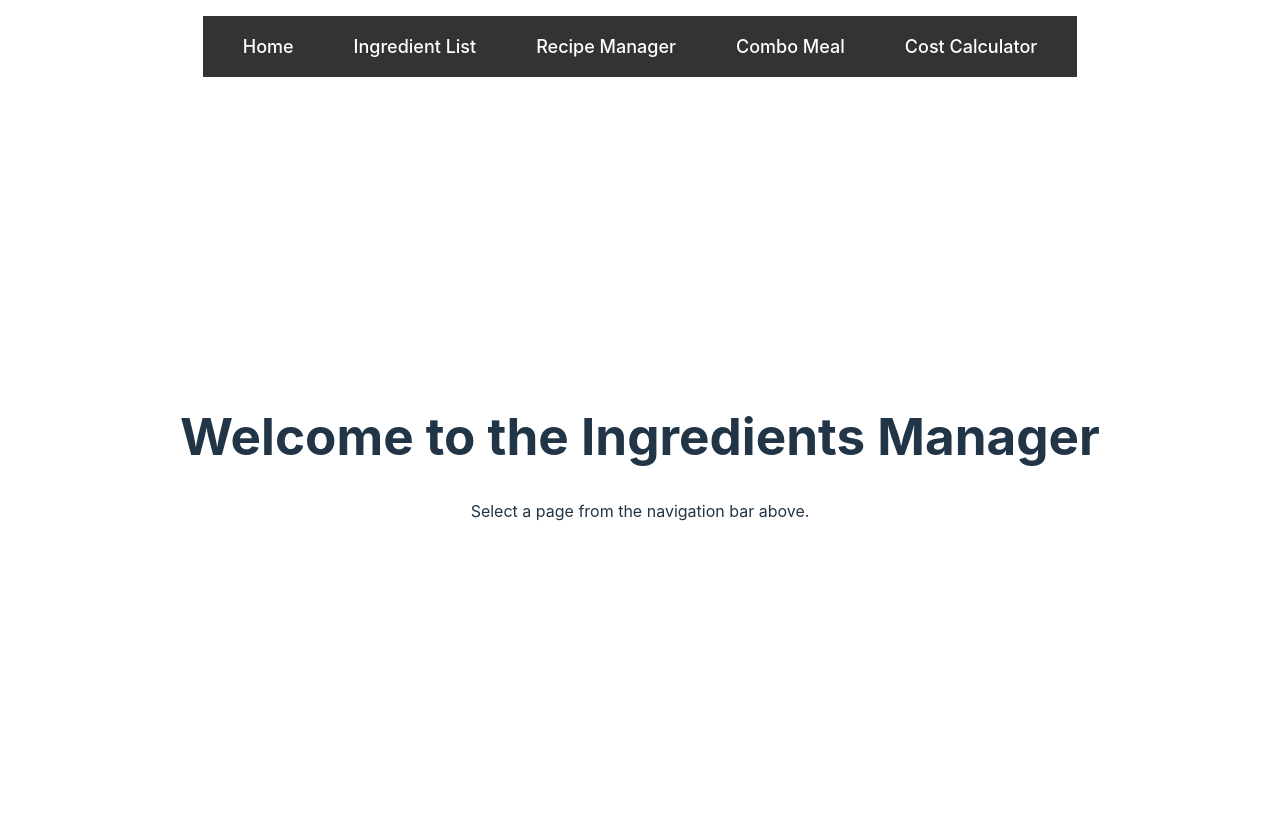
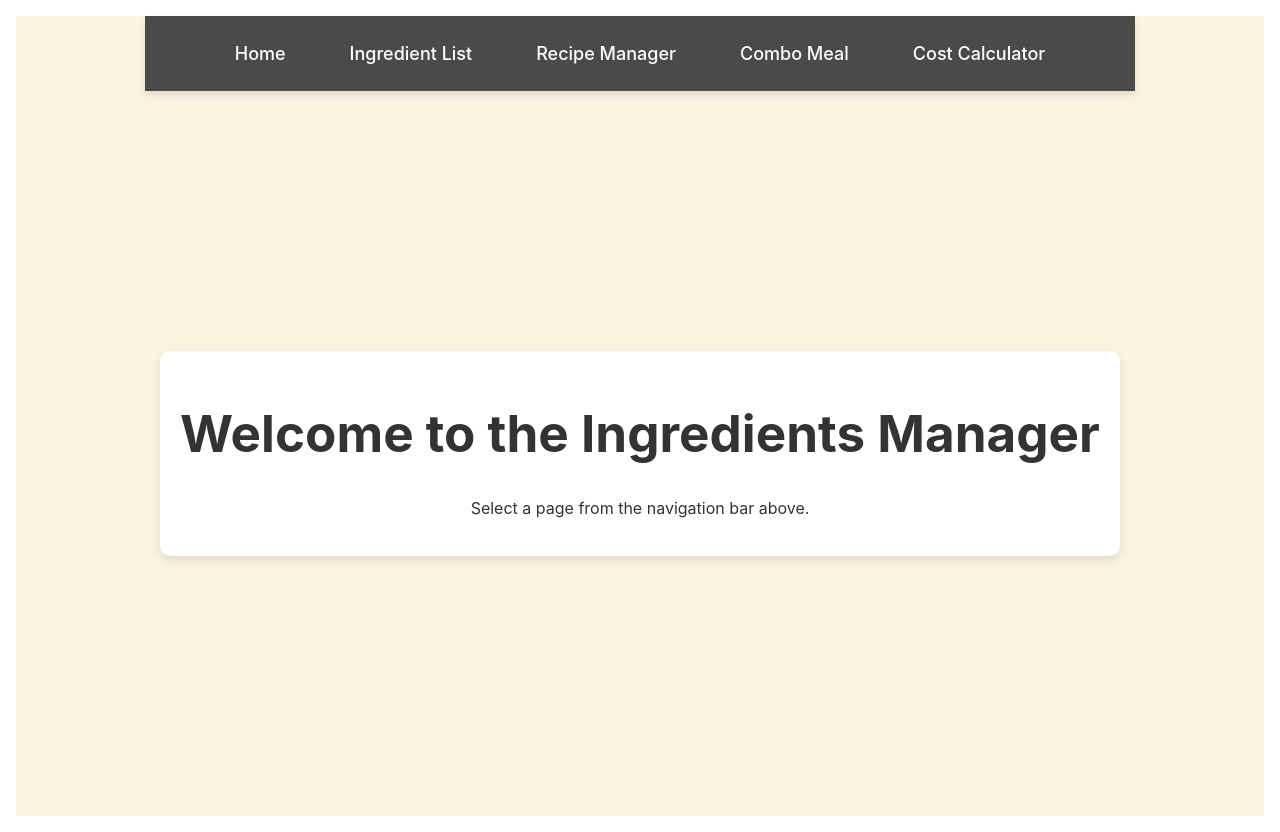
Before and after one commit to jazoomi/Stock-Inventory-Management-System, a React (Vite) app: page / in a window 1280 px wide. Built offline with nearby package versions, Linux system fonts and the light colour scheme.

Commit message:
Updating UI interface

```diff
--- a/src/ui/App.css
+++ b/src/ui/App.css
@@ -1,79 +1,86 @@
-.app-container {
-    display: flex;
-    flex-direction: column;
-    align-items: center; /* Center content horizontally */
-    justify-content: left; /* Center content vertically */
-    height: 100vh; /* Full viewport height */
-    text-align: center;
-}
-
-.top-nav {
-    display: flex;
-    justify-content: center;
-    background-color: #333;
-    padding: 10px;
-}
-
-.top-nav button {
-    background: none;
-    border: none;
-    color: white;
-    padding: 10px 20px;
-    margin: 0 10px;
-    font-size: 18px;
-    cursor: pointer;
-}
-
-.top-nav button:hover {
-    background-color: #555;
-    border-radius: 5px;
-}
-
-.page-content {
-    margin-top: 20px;
-    flex: 1; /* This allows the content area to grow and fill space */
-    display: flex; /* Flexbox for centering */
-    flex-direction: column; /* Stack elements vertically */
-    align-items: center; /* Center the content */
-    justify-content: center; /* Center the content vertically */
-}
-
-/* Ensure the whole app takes the full height and width */
+/* General Styles */
 html, body, #root {
     height: 100%;
     margin: 0;
     padding: 0;
     display: flex;
     flex-direction: column;
+    font-family: 'Inter', sans-serif;
+    background-color: #FAF3E0; /* Soft beige background */
+    color: #333;
 }
 
-/* Header styles */
-.header {
-    background-color: #282c34; /* Dark header */
-    padding: 20px;
-    color: white;
+/* App Container */
+.app-container {
+    display: flex;
+    flex-direction: column;
+    align-items: center;
+    width: 100%;
+    min-height: 100vh;
     text-align: center;
 }
 
-/* Main content area */
-.main-content {
-    flex: 1; /* Allows the main content to expand */
+/* Navigation Bar */
+.top-nav {
     display: flex;
-    align-items: center; /* Center items vertically */
-    justify-content: center; /* Center items horizontally */
-    background-color: #121212; /* Main background color */
-    color: white; /* Text color */
+    justify-content: center;
+    background-color: #4A4A4A;
+    padding: 15px;
+    width: 100%;
+    box-shadow: 0px 4px 8px rgba(0, 0, 0, 0.1);
 }
 
-/* Formula box styles */
-.formula-box {
-    border: 2px solid transparent; /* Default border */
-    padding: 10px;
+.top-nav button {
+    background: none;
+    border: 2px solid transparent;
+    color: white;
+    padding: 10px 20px;
+    margin: 0 10px;
+    font-size: 18px;
+    cursor: pointer;
     border-radius: 5px;
-    cursor: pointer;
-    transition: border 0.3s ease-in-out; /* Border transition */
+    transition: all 0.3s ease-in-out;
 }
 
-.formula-box:hover {
-    border-color: lightblue; /* Change border color on hover */
+.top-nav button:hover {
+    background-color: #FFB74D; /* Light orange hover */
 }
+
+.top-nav button:active {
+    background-color: #FF9800; /* Deep orange on click */
+    border: 2px solid #FFD54F; /* Yellow border when active */
+}
+
+/* Page Content */
+.page-content {
+    flex: 1;
+    width: 100%;
+    display: flex;
+    flex-direction: column;
+    align-items: center;
+    justify-content: center;
+}
+
+/* Home Page Styles */
+.home-container {
+    background: #FFFFFF;
+    padding: 20px;
+    border-radius: 10px;
+    box-shadow: 0px 4px 10px rgba(0, 0, 0, 0.1);
+}
+
+/* Buttons */
+button {
+    border-radius: 8px;
+    border: 1px solid transparent;
+    padding: 10px 16px;
+    font-size: 16px;
+    background-color: #FFB74D;
+    color: white;
+    cursor: pointer;
+    transition: background-color 0.3s ease-in-out;
+}
+
+button:hover {
+    background-color: #FF9800;
+}
```
